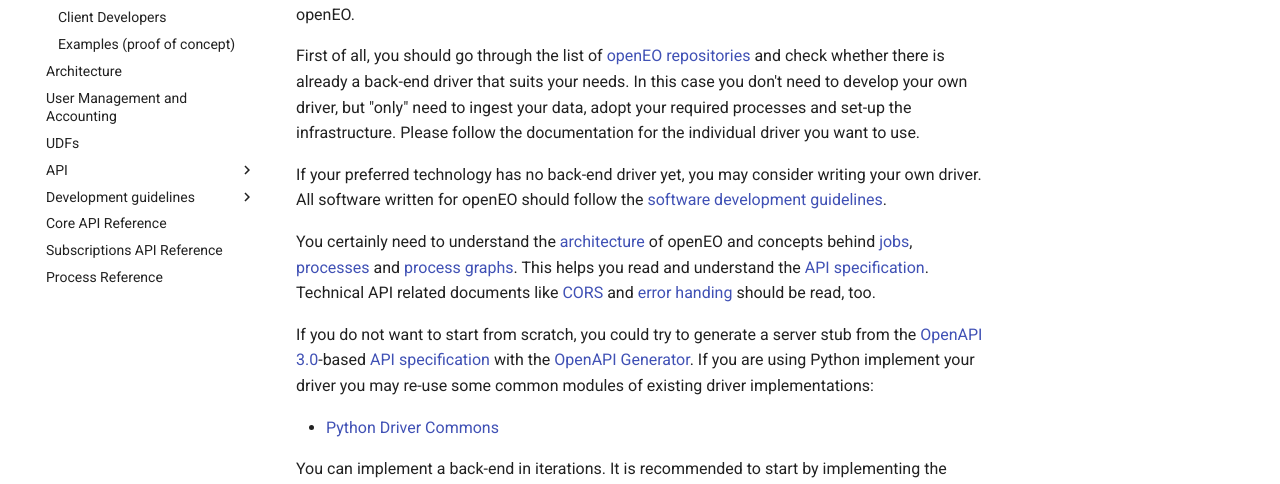
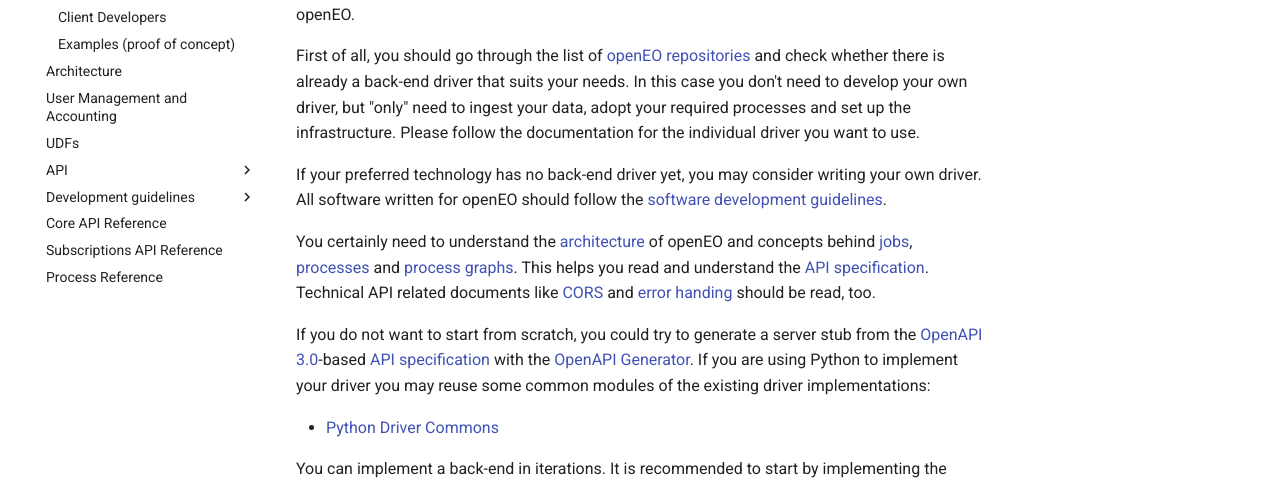
Before and after one commit to Open-EO/openeo-api, an MkDocs documentation site: the page built from docs/gettingstarted-backends.md, in a window 1280 px wide and 1293 px high. Shown: the part 229-713 px from the top of the window. Built offline with MkDocs 1.6.1 and Material for MkDocs 9.7.7, drawn with Linux system fonts in a browser that asks for light colours; comment, search, counter and statistics services are not loaded.

Commit message:
Various README.md and glossary.md tweaks (#189)
* Docs: various tweaks: README.md, glossary.md, gettingstarted-backends.md

```diff
--- a/docs/gettingstarted-backends.md
+++ b/docs/gettingstarted-backends.md
@@ -2,13 +2,14 @@
 
 As a back-end provider who wants to provide its datasets, processes and infrastructure to a broader audience through a standardized interface you may want to implement a driver for openEO.
 
-First of all, you should go through the list of [openEO repositories](https://github.com/Open-EO) and check whether there is already a back-end driver that suits your needs. In this case you don't need to develop your own driver, but "only" need to ingest your data, adopt your required processes and set-up the infrastructure. Please follow the documentation for the individual driver you want to use.
+First of all, you should go through the list of [openEO repositories](https://github.com/Open-EO) and check whether there is already a back-end driver that suits your needs. In this case you don't need to develop your own driver, but "only" need to ingest your data, adopt your required processes and set up the infrastructure. Please follow the documentation for the individual driver you want to use.
 
 If your preferred technology has no back-end driver yet, you may consider writing your own driver. All software written for openEO should follow the [software development guidelines](guidelines-software.md).
 
 You certainly need to understand the [architecture](arch.md) of openEO and concepts behind [jobs](jobs.md), [processes](processes.md) and [process graphs](processgraphs.md). This helps you read and understand the [API specification](apireference.md). Technical API related documents like [CORS](cors.md) and [error handing](errors.md) should be read, too.
 
-If you do not want to start from scratch, you could try to generate a server stub from the [OpenAPI 3.0](https://www.openapis.org/)-based [API specification](apireference.md) with the [OpenAPI Generator](https://github.com/OpenAPITools/openapi-generator). If you are using Python implement your driver you may re-use some common modules of existing driver implementations:
+If you do not want to start from scratch, you could try to generate a server stub from the [OpenAPI 3.0](https://www.openapis.org/)-based [API specification](apireference.md) with the [OpenAPI Generator](https://github.com/OpenAPITools/openapi-generator).
+If you are using Python to implement your driver you may reuse some common modules of the existing driver implementations:
 
 * [Python Driver Commons](https://github.com/Open-EO/openeo-python-driver)
 
```
Also changed, not shown: README.md (+1 -1 lines), docs/glossary.md (+22 -24 lines), 1 other file.
